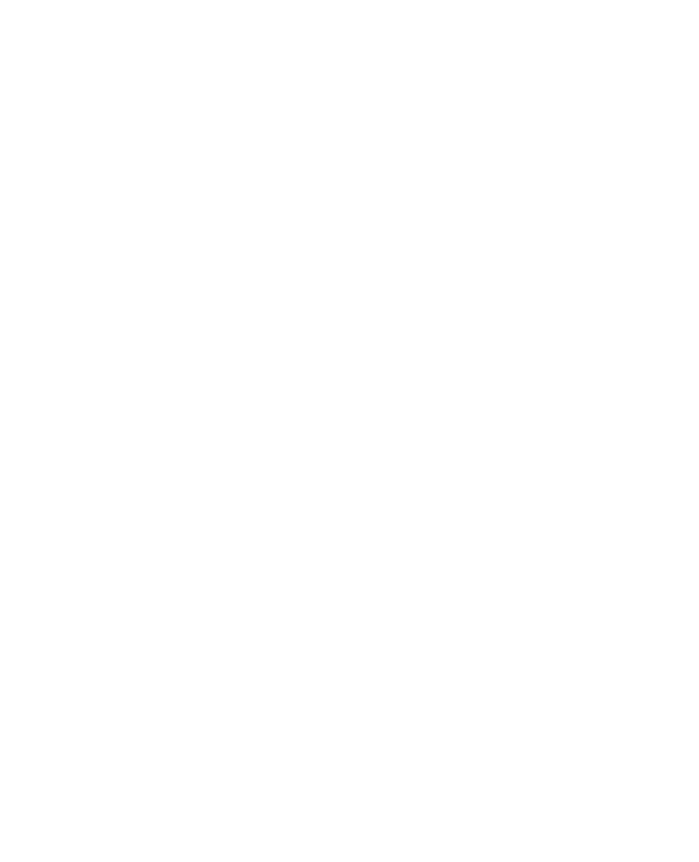
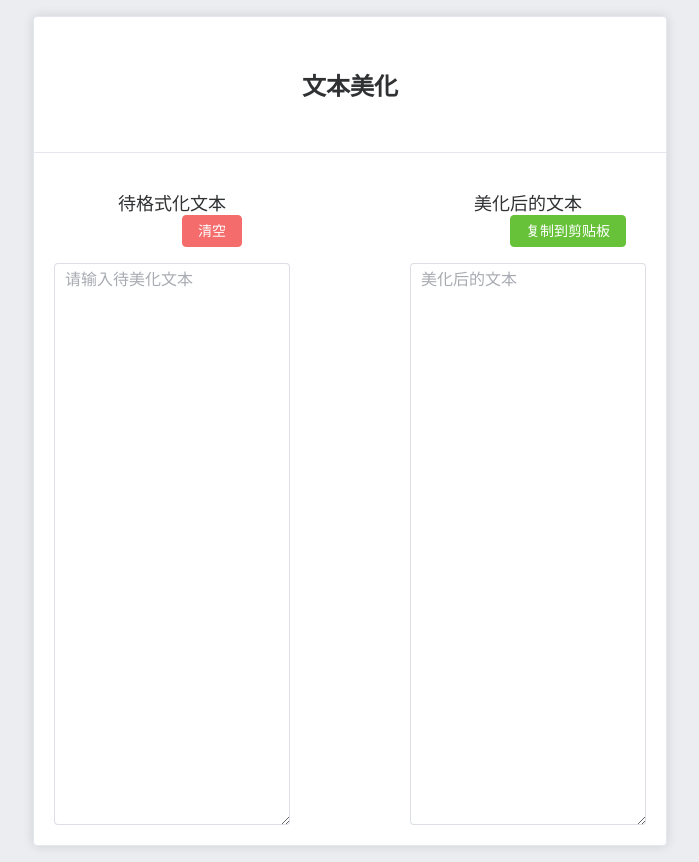
Before and after one commit to stevenling/interesting-util-client, a Vue app: page /TextFormat in a window 1280 px wide. Before the commit this address had no page. Shown: the whole page, without its empty margins (290-989 px from the left). Before the commit the page ends 800 px from the top, so only its background shows below. Built offline with nearby package versions, Linux system fonts and the light colour scheme; what @highlightjs/vue-plugin would draw is missing.

Commit message:
feat: add text format

```diff
--- a/src/components/Index.vue
+++ b/src/components/Index.vue
@@ -19,10 +19,23 @@
           </el-button>
         </div>
       </el-card>
+      <el-card class="box-card">
+        <template #header>
+          <div>
+            <span>其他</span>
+          </div>
+        </template>
+        <div>
+          <el-button type="primary" @click="GotoTextFormat">
+            文本格式调整
+          </el-button>
+        </div>
+      </el-card>
     </el-col>
   </el-row>
-
-
+<footer  class = "icp">
+  <a href="https://beian.miit.gov.cn/" target="_blank">闽ICP备2023011581号</a>
+</footer >
 </template>
 
 <script>
@@ -56,9 +69,20 @@
       });
     }
 
+    /**
+     * 跳转到文本编辑页面
+     * @constructor
+     */
+    function GotoTextFormat() {
+      router.push({
+        path: "/TextFormat"
+      });
+    }
+
     return {
       GotoJsonFormat,
-      GotoColorSystemSwitch
+      GotoColorSystemSwitch,
+      GotoTextFormat
     }
   }
 }
@@ -85,6 +109,7 @@
 }
 
 .box-card {
+  margin-bottom: 2rem;
   /*display: flex;*/
   /*justify-content: center;*/
   /*align-items: center;*/
@@ -95,4 +120,14 @@
   /*background: skyblue;*/
 
 }
+
+.icp {
+  //position: absolute;
+
+  //text-align: center;
+  position:fixed;
+  bottom: 0px;
+  left: 45%;
+  //left:0px;
+}
 </style>
--- /dev/null
+++ b/src/components/TextFormat.vue
@@ -0,0 +1,208 @@
+<template>
+  <div id = "app">
+    <el-card class = "box-card">
+      <template #header>
+        <div class="card-header">
+          <div class = "title">文本美化</div>
+        </div>
+      </template>
+      <el-row :gutter="120">
+        <el-col :span = "12" class = "el-input-content">
+          <div class = "json-title">待格式化文本
+            <el-button class="clear-and-copy-button"  type="danger" @click="clickClear">清空</el-button>
+          </div>
+          <el-input
+              v-model="currentText.oldText"
+              :rows="23"
+              type="textarea"
+              placeholder="请输入待美化文本"
+              class = "el-input-class"
+          />
+        </el-col>
+
+        <el-col :span = "12" class = "el-input-content">
+          <div class = "json-title">美化后的文本
+            <el-button class="clear-and-copy-button"  type="success" @click="clickCopy">复制到剪贴板</el-button>
+          </div>
+<!--          <highlightjs language='json' :code= "currentText.formatText" class = "highlight-json"/>-->
+          <el-input
+              v-model="currentText.formatText"
+              :rows="23"
+              type="textarea"
+              placeholder="美化后的文本"
+              class = "el-input-class"
+          />
+        </el-col>
+      </el-row>
+    </el-card>
+  </div>
+</template>
+
+<script>
+import  moment  from "moment" // 引入 moment 处理时间
+import {onMounted, watch, reactive} from "vue";
+import {ElMessage} from "element-plus";
+import useClipboard from "vue-clipboard3"; // 引入剪切板处理
+
+export default {
+  setup() {
+    let currentText = reactive({oldText: "", formatText: ""});
+    onMounted(() => {
+      document.querySelector('body').setAttribute('style', 'background: #EBEDF0');
+    })
+
+    /**
+     * 监听原来的未格式化的文本，必须使用 try catch 异常处理，否则会报错
+     * 用箭头函数来监听 reactive 中的某个基本数据
+     *
+     * @param oldText 用户输入的未格式化的文本，最开始是空
+     * @param newValue 用户改变后的新的值
+     */
+    watch(() => currentText.oldText, (newValue, oldValue) => {
+      console.log("newValue" + newValue);
+      const jsonFormatSpace = 4; // json 格式化的缩进
+      if (typeof newValue == "string" && newValue !== "" && newValue != null) {
+        try {
+            let pattern = '/^[a-zA-Z]+$/';
+            const res = newValue.replace('/^[a-zA-Z]+$/', "www");
+            console.log("res" + res);
+        } catch (e) {
+          ElMessage.error('待格式化的文本有误，请检查');
+          console.log(e);
+          currentText.formatText = '';
+        }
+      }
+      if (newValue === "") {
+        currentText.formatText = '';
+      }
+    });
+
+    /**
+     * 点击下载
+     */
+    function clickDownload() {
+      if (currentText.formatText === "") {
+        ElMessage.error('下载空 Json 没有意义');
+        return;
+      }
+
+      let eleLink = document.createElement("a");
+      const fileName = moment().format('YYYY-MM-DD-hh-mm-ss');
+
+      eleLink.download = fileName + '.json';
+      eleLink.style.display = "none";
+      // 字符内容转变成 blob 地址
+      let blob = new Blob([currentText.formatText], {type: "text/json"});
+      eleLink.href = URL.createObjectURL(blob);
+      // 触发点击
+      document.body.appendChild(eleLink);
+      eleLink.click();
+      // 然后移除
+      document.body.removeChild(eleLink);
+    }
+
+    /**
+     * 点击清空
+     */
+    function clickClear() {
+      if (currentText.oldText === '') {
+        ElMessage.info('已经清空了，没必要再次清空');
+      }
+      currentText.formatText = '';
+      currentText.oldText = '';
+    }
+
+    /**
+     * 点击复制 json 到剪切板
+     */
+    async function clickCopy() {
+      console.log("clickCopy");
+      const {toClipboard} = useClipboard();
+      if (currentText.formatText == null || currentText.formatText === "") {
+        ElMessage.error("无法复制空的 json ");
+        return;
+      }
+      try {
+        await toClipboard(currentText.formatText);
+        ElMessage.success("复制格式化后的 json 到剪切板成功")
+      } catch (e) {
+        console.error(e);
+        ElMessage.error("复制格式化后的 json 到剪切板失败");
+      }
+    }
+
+    return  {
+      currentText,
+      onMounted,
+      clickDownload,
+      clickClear,
+      clickCopy
+    }
+  }
+}
+</script>
+
+<style scoped>
+html, body {
+  width: 100%;
+  height: 100%;
+}
+.app{
+  background: #EBEDF0;
+}
+
+.box-card {
+  /* 表示上下边界为 0，左右则根据宽度自适应相同值 */
+  /*display: flex;*/
+  /*position: absolute;*/
+
+  margin: 1rem auto;
+  width: 50%;
+  text-align: center;
+}
+
+.title {
+  font-size: 1.5rem;
+  font-weight: bold;
+  font-family: Arial, "Microsoft YaHei";
+  margin: 2rem;
+}
+
+.card-header {
+}
+
+.button {
+  color: #fffdf2;
+  margin-left: 1rem;
+}
+
+.clear-and-copy-button {
+  margin-left: 5rem;
+}
+
+.el-input-content {
+  font-size: 1.125rem; /* 18px */
+  width: 25rem;
+}
+
+.json-title {
+  font-size: 1.125rem;
+  margin: 1rem;
+}
+
+.el-input-class {
+  font-size: 1.0rem;
+}
+
+.el-button-list {
+  margin-left: 2rem;
+}
+
+.highlight-json {
+  text-align: left;
+  font-size: 1.125rem; /* 18px */
+  /*width: 25rem;*/
+  height: 100%;
+
+}
+</style>
--- a/src/main.js
+++ b/src/main.js
@@ -10,7 +10,7 @@
 import json from 'highlight.js/lib/languages/json'
 import hljsVuePlugin from "@highlightjs/vue-plugin";
 
-hljs.registerLanguage('javascript', json);
+hljs.registerLanguage('json', json);
 
 const app = createApp(App)
 app.use(ElementPlus)
--- a/src/router/router.js
+++ b/src/router/router.js
@@ -1,5 +1,6 @@
 import JsonFormat from '@/components/JsonFormat'
 import Index from '@/components/Index'
+import TextFormat from '@/components/TextFormat'
 
 const routes = [
     {
@@ -11,6 +12,11 @@
         name: 'JsonFormat',
         path: '/JsonFormat',
         component: JsonFormat
+    },
+    {
+        name: 'TextFormat',
+        path: '/TextFormat',
+        component: TextFormat
     }
 ];
 
```
Also changed, not shown: 2 other files (tests, documents, lock files or other folders).
